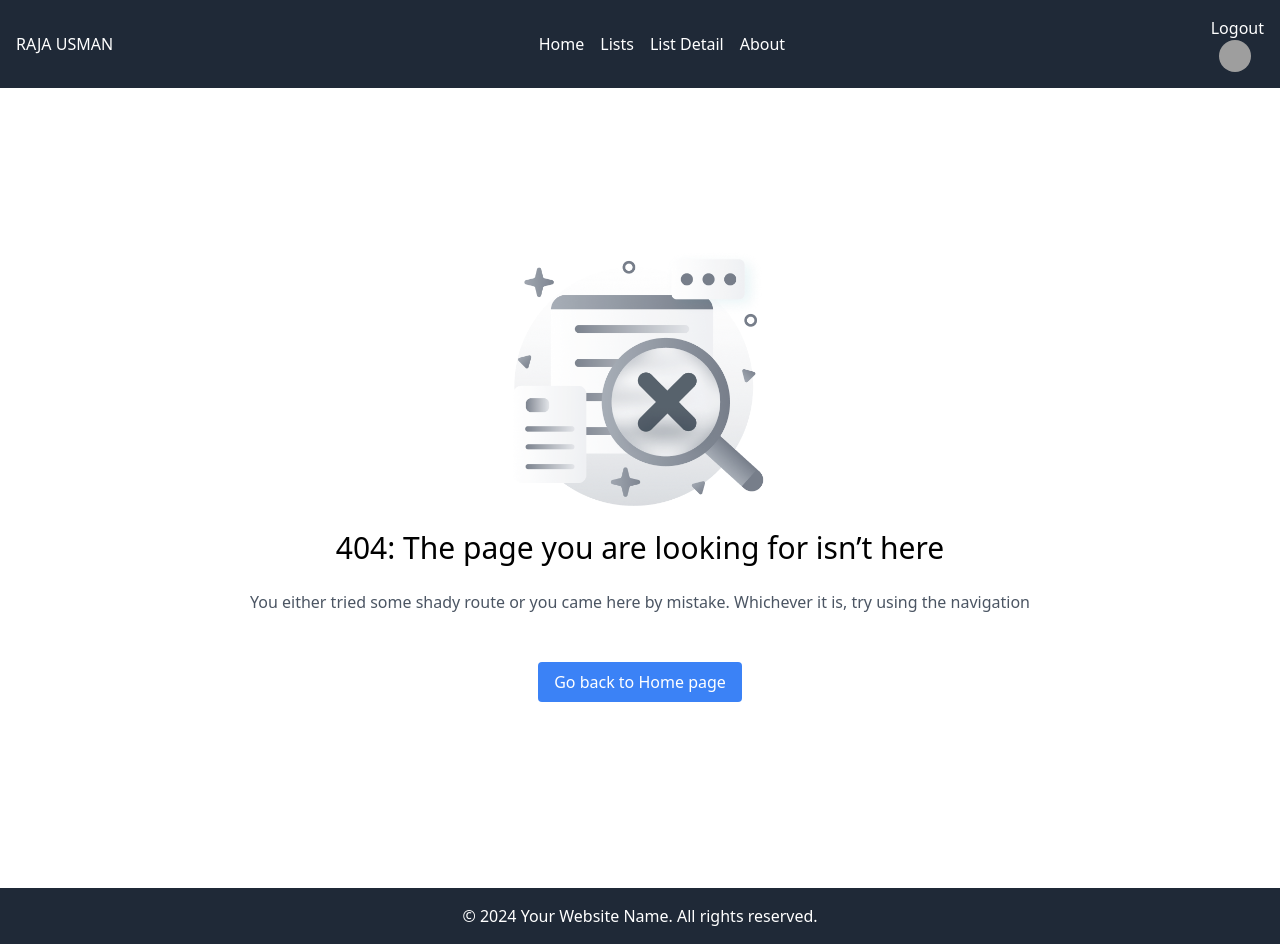
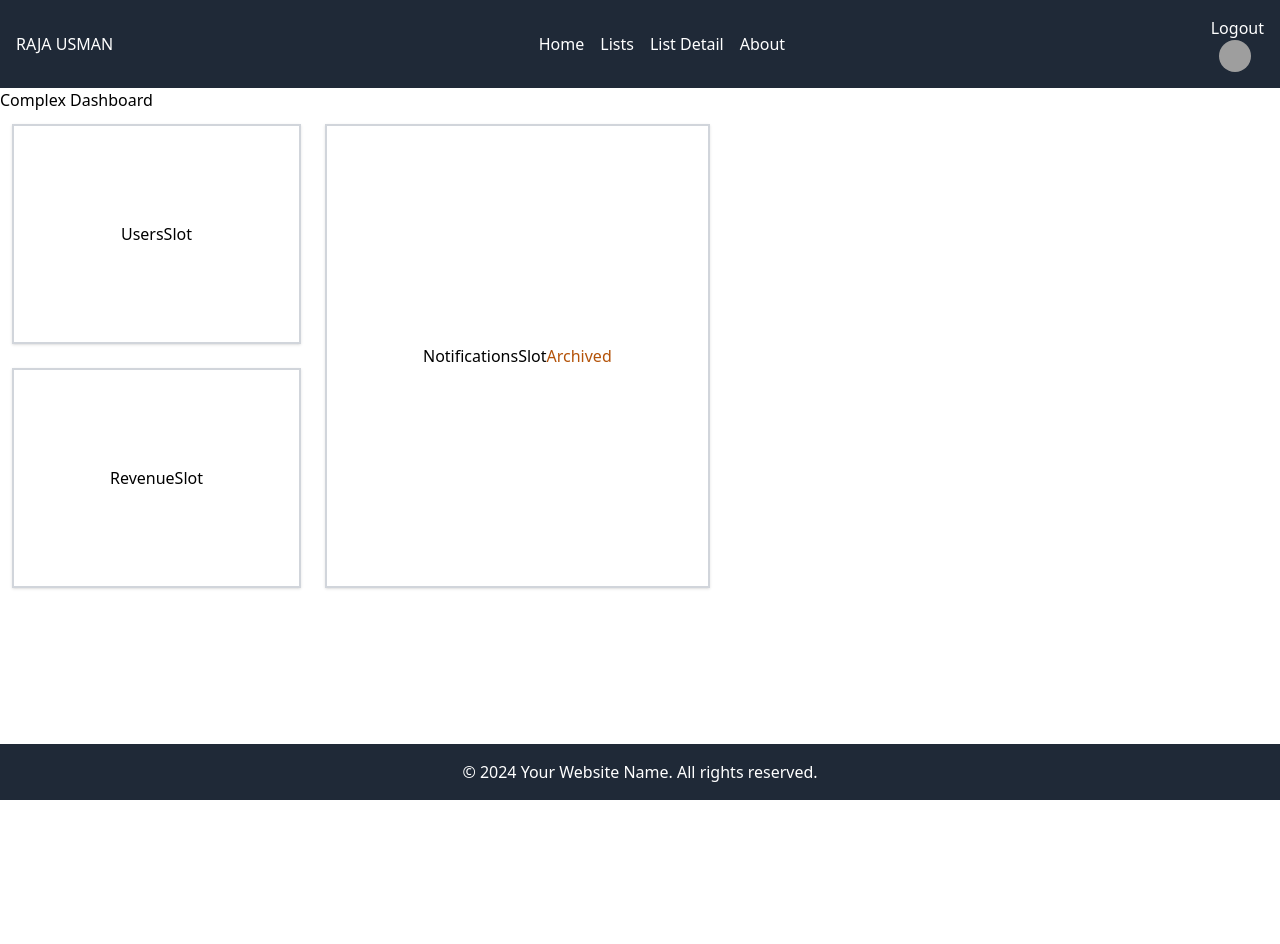
Before and after one commit to Raja-Usman-Murad/Nextjs, a Next.js app: page /complex-dashboard in a window 1280 px wide. Before the commit this address had no page. After the commit the page ends 800 px from the top, so only its background shows below. Built offline with nearby package versions, Linux system fonts and the light colour scheme; grey boxes are pictures that could not be loaded.

Commit message:
parallel routes concept, slots

```diff
--- /dev/null
+++ b/app/Components/UI/Card/Card.tsx
@@ -0,0 +1,11 @@
+import React from "react";
+
+const Card = ({ children }: { children: React.ReactNode }) => {
+  return (
+    <div className="p-24 m-3 border-2 border-gray-300  border-solid shadow flex justify-center items-center">
+      {children}
+    </div>
+  );
+};
+
+export default Card;
--- /dev/null
+++ b/app/complex-dashboard/@notifications/page.tsx
@@ -0,0 +1,16 @@
+import Card from "@/app/Components/UI/Card/Card";
+import Link from "next/link";
+import React from "react";
+
+const NotificationsSlot: React.FC = () => {
+  return (
+    <Card>
+      <h3>NotificationsSlot</h3>
+      <Link href="/complex-dashboard/archived" className="text-amber-700">
+        Archived
+      </Link>
+    </Card>
+  );
+};
+
+export default NotificationsSlot;
--- /dev/null
+++ b/app/complex-dashboard/@revenue/page.tsx
@@ -0,0 +1,8 @@
+import Card from "@/app/Components/UI/Card/Card";
+import React from "react";
+
+const RevenueSlot: React.FC = () => {
+  return <Card>RevenueSlot</Card>;
+};
+
+export default RevenueSlot;
--- /dev/null
+++ b/app/complex-dashboard/@users/page.tsx
@@ -0,0 +1,8 @@
+import Card from "@/app/Components/UI/Card/Card";
+import React from "react";
+
+const UsersSlot: React.FC = () => {
+  return <Card>UsersSlot</Card>;
+};
+
+export default UsersSlot;
--- /dev/null
+++ b/app/complex-dashboard/layout.tsx
@@ -0,0 +1,28 @@
+import React from "react";
+
+const ComplexDashboardLayout = ({
+  children,
+  notifications,
+  revenue,
+  users,
+}: {
+  children: React.ReactNode;
+  notifications: React.ReactNode;
+  revenue: React.ReactNode;
+  users: React.ReactNode;
+}) => {
+  return (
+    <>
+      <div>{children}</div>
+      <div className="flex">
+        <div className="flex flex-col">
+          <div>{users}</div>
+          <div>{revenue}</div>
+        </div>
+        <div className="flex flex-1">{notifications}</div>
+      </div>
+    </>
+  );
+};
+
+export default ComplexDashboardLayout;
--- /dev/null
+++ b/app/complex-dashboard/page.tsx
@@ -0,0 +1,7 @@
+import React from "react";
+
+const ComplexDashboard: React.FC = () => {
+  return <div>Complex Dashboard</div>;
+};
+
+export default ComplexDashboard;
```
